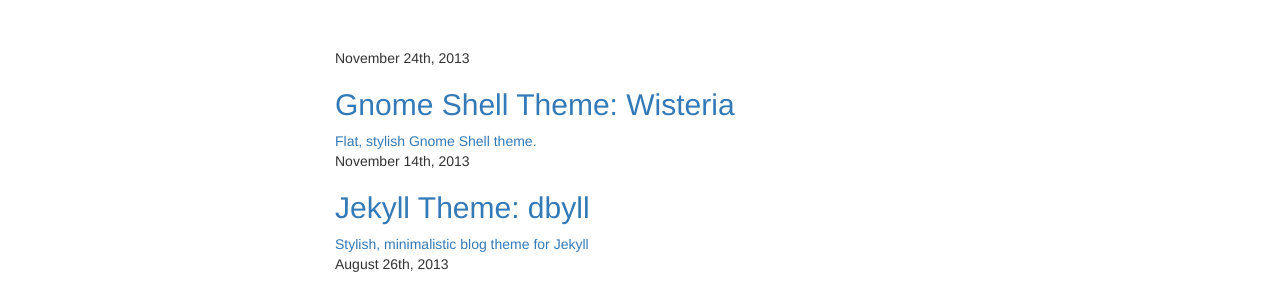
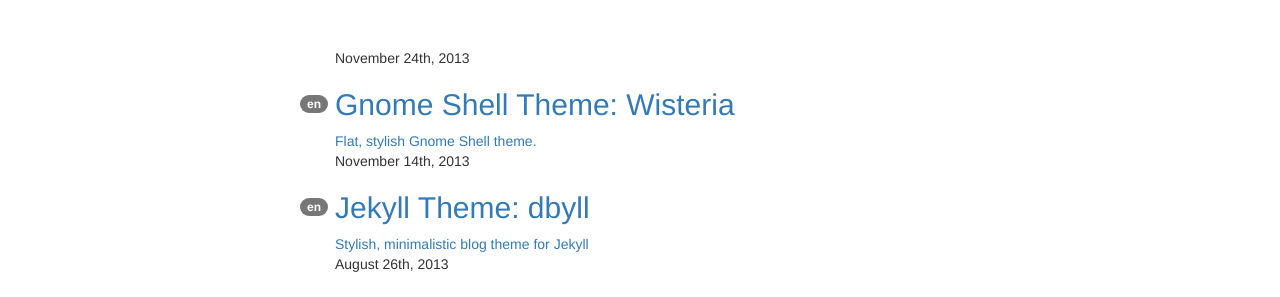
Before and after one commit to dbtek/blog, a Jekyll site: the page built from index.html, in a window 1280 px wide. Shown: the part 338-635 px from the top of the page. Built offline with Jekyll 4.4.1, drawn with Linux system fonts in a browser that asks for light colours; nearby versions of some CDN libraries; library files that are not in the unit come from our copies; the list of posts is cut into pages by our own code.

Commit message:
language badge added to home

```diff
--- a/_posts/2013-11-14-jekyll-theme-dbyll.md
+++ b/_posts/2013-11-14-jekyll-theme-dbyll.md
@@ -2,6 +2,7 @@
 layout: post
 title: "Jekyll Theme: dbyll"
 description: "Stylish, minimalistic blog theme for Jekyll"
+lang: en
 category: Projects
 tags: [jekyll, theme, stylish, dbyll]
 project: {
--- a/_posts/2013-11-24-gnome-shell-theme-wisteria.md
+++ b/_posts/2013-11-24-gnome-shell-theme-wisteria.md
@@ -2,6 +2,7 @@
 layout: post
 title: "Gnome Shell Theme: Wisteria"
 description: "Flat, stylish Gnome Shell theme."
+lang: en
 categories:
 - Projects
 - Linux
--- a/index.html
+++ b/index.html
@@ -22,6 +22,10 @@
         </span>
 
         <h2>
+            {% if post.lang %}
+            <span class="badge hidden-xs" style="position: absolute; left: -20px; margin-top: 7px;">{{ post.lang }}</span>
+            <span class="badge pull-right visible-xs" style="margin-top:7px;">{{ post.lang }}</span>
+            {% endif %}
             <a href="{{ BASE_PATH }}{{ post.url }}">{{ post.title }}</a>
         </h2>
 
```
